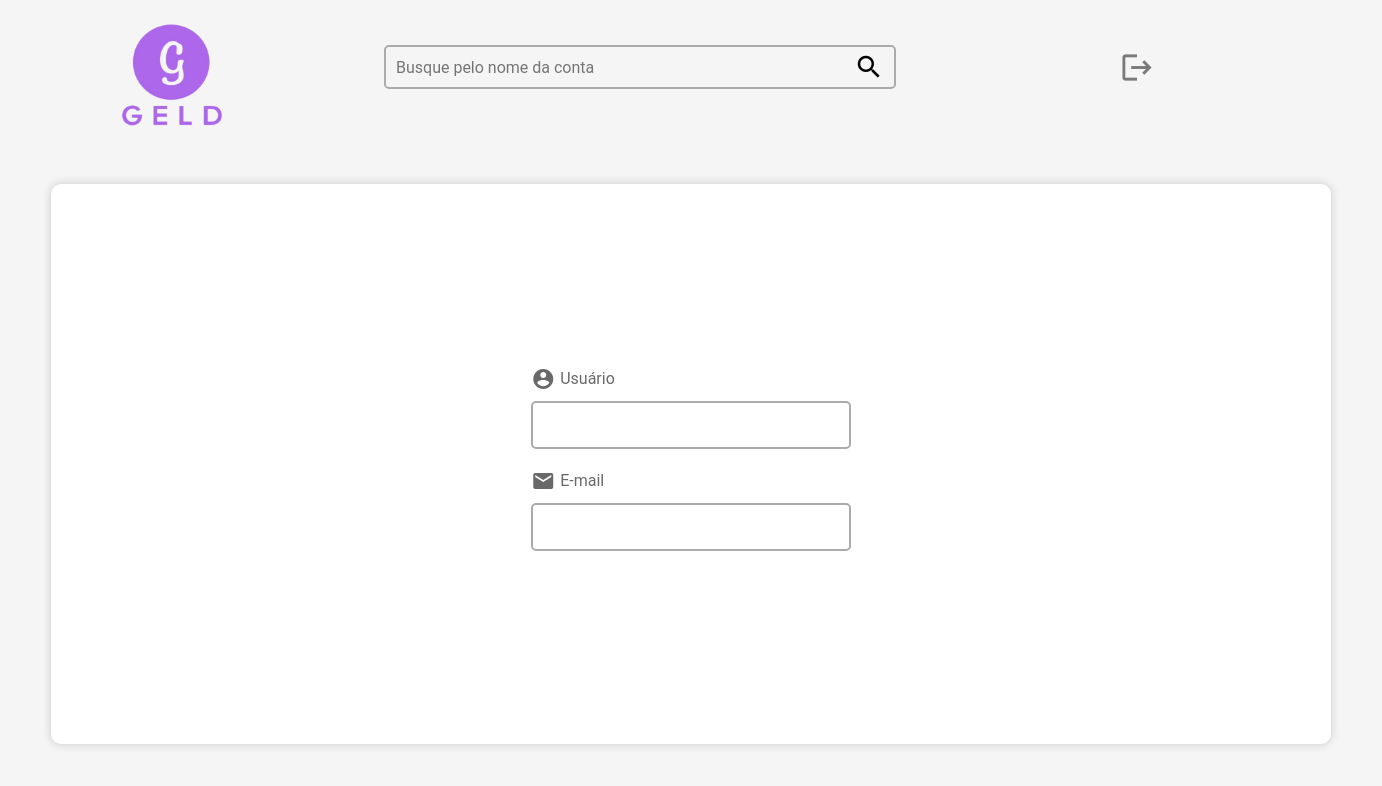
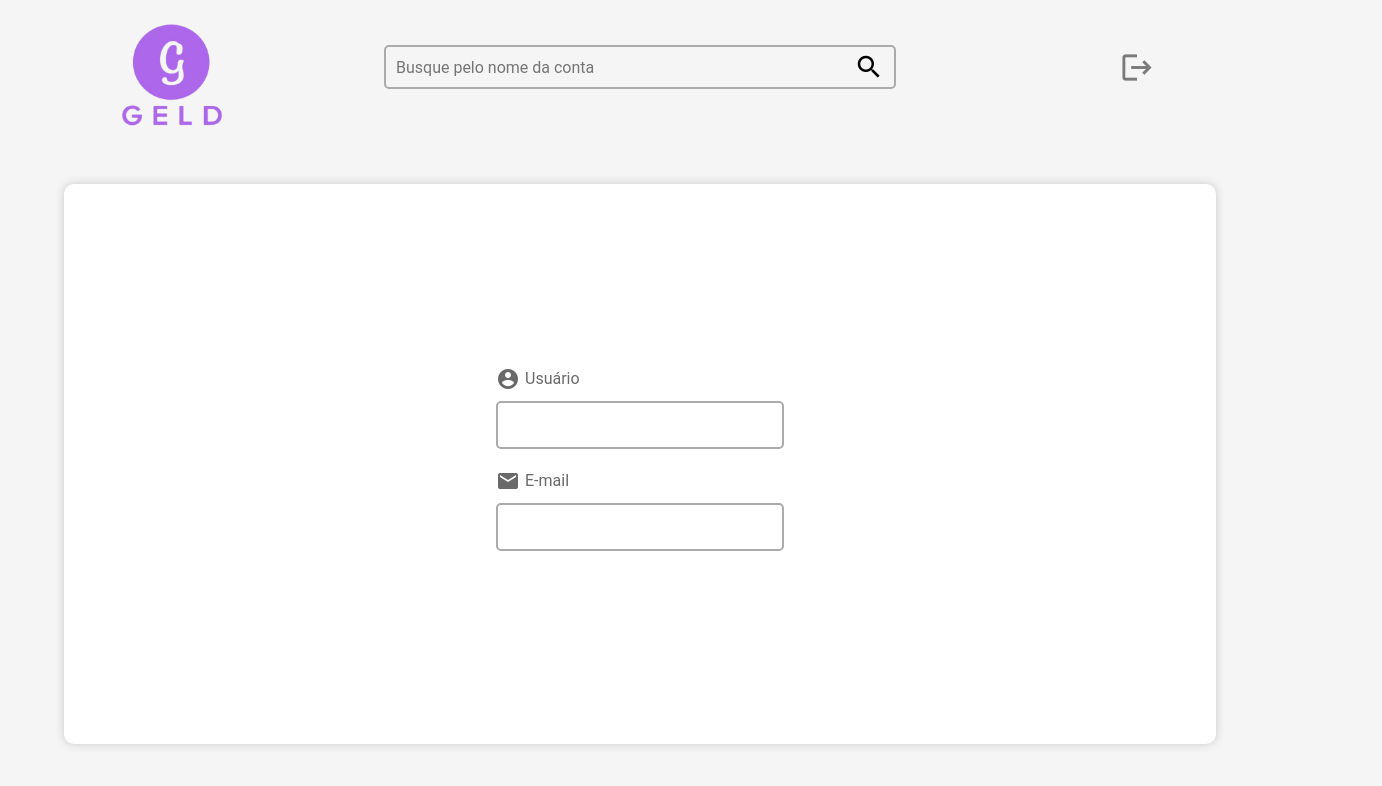
Before and after one commit to DiegoPriess/pac_second_semester_front, a React (Create React App) app: page /perfil in a window 1280 px wide. Shown: the top 786 px of the page, 1382 px wide, since content can reach past the window. Built offline with nearby package versions, Linux system fonts and the light colour scheme.

Commit message:
Detalhes

```diff
--- a/src/App.js
+++ b/src/App.js
@@ -7,9 +7,8 @@ import Header from './components/Header';
 import NextCard from './components/NextCard';
 import Accounts from './components/Accounts';
 import Statistics from './pages/statistics';
-import Profile from './pages/profile';
+import Profile from './pages/Profile';
 import CreateAccounts from './pages/CreateAccounts';
-import AccountUpdateModal from './components/AccountUpdateModal';
 import Search from './pages/Search';
 import MonthlySummary from './pages/MonthlySummary';
 
--- a/src/pages/profile/style.scss
+++ b/src/pages/profile/style.scss
@@ -3,7 +3,7 @@
     justify-content: space-evenly;
     align-items: center;
     border-radius: 10px;
-    width: 100vw;
+    width: 90vw;
     height: 70vh;
     margin: 0 4vw;
     background: #ffffff;
```
